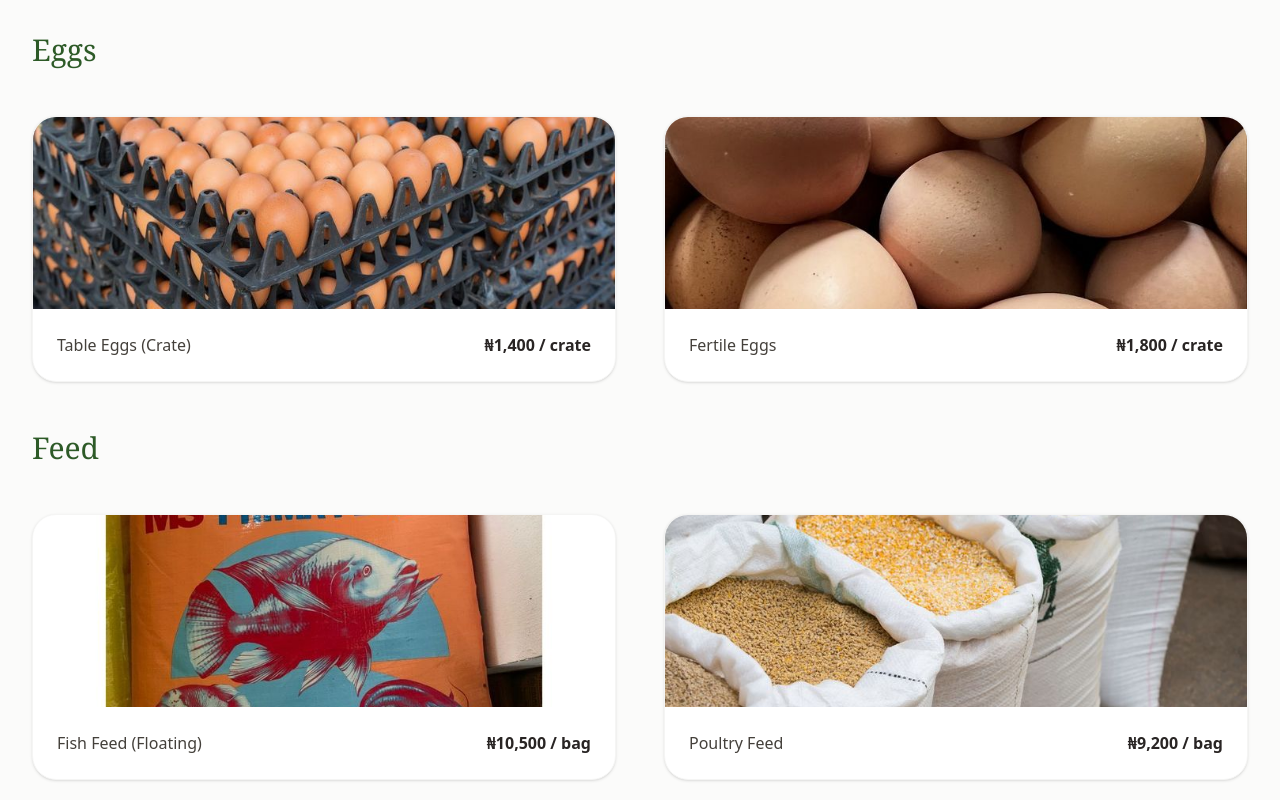
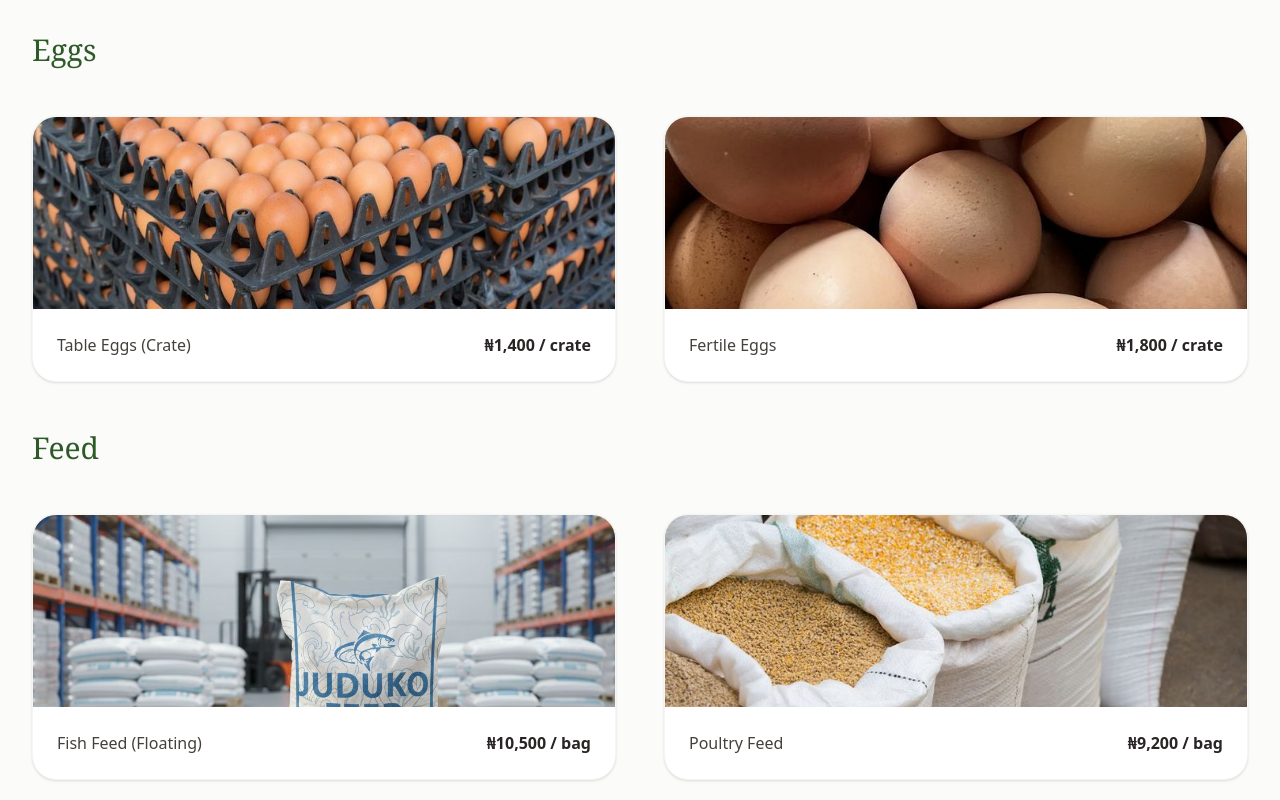
Before and after one commit to nerokome/judithfarm, a Next.js app: page /fish in a window 1280 px wide. Shown: the part 1376-2176 px from the top of the page. Built offline with nearby package versions, Linux system fonts and the light colour scheme.

Commit message:
judo feeds

```diff
--- a/app/fish/pricelist.ts
+++ b/app/fish/pricelist.ts
@@ -55,7 +55,7 @@ export const priceList = {
   feed: [
     {
       type: "Fish Feed (Floating)",
-      image: "/fisfeed.jpg",
+      image: "/judofeed.jpeg",
       price: "₦10,500 / bag",
     },
     {
```
Also changed, not shown: public/judofeed.jpeg (added).
